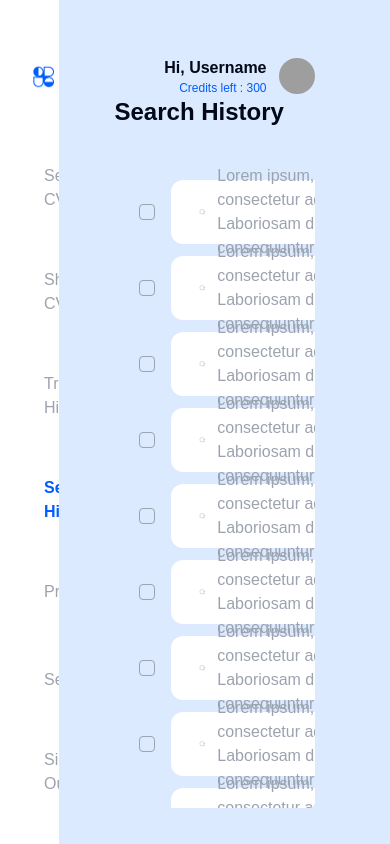
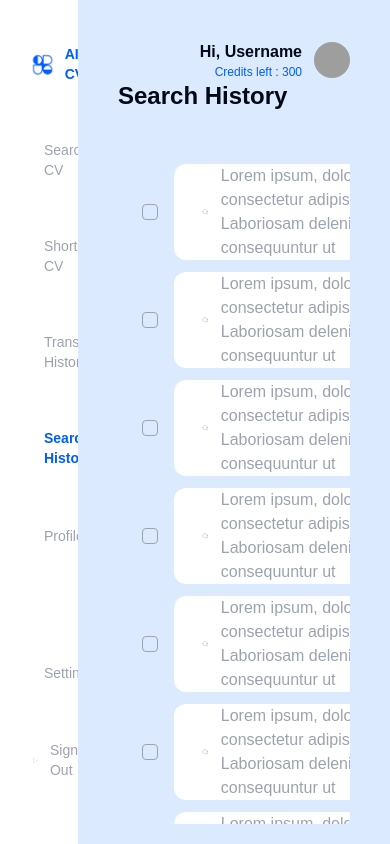
Before and after one commit to anandk1997/ai-cv, a Next.js app: page /search-history in a window 390 px wide. Built offline with nearby package versions, Linux system fonts and the light colour scheme; grey boxes are pictures that could not be loaded.

Commit message:
ui responsiveness

```diff
--- a/src/app/(auth)/layout.tsx
+++ b/src/app/(auth)/layout.tsx
@@ -10,8 +10,8 @@ const AuthLayout = ({
   children: React.ReactNode;
 }>) => {
   return (
-    <div className="flex flex-col md:flex-row justify-between h-[100vh] w-[100%] bg-[hsl(212deg_100%_97.06%)]">
-      <div className="flex flex-col justify-center items-center align-middle gap-12 content-center w-[50%]">
+    <div className="flex flex-col justify-center items-center gap-3 md:flex-row md:justify-between h-[100vh] overflow-auto w-[100%] bg-[hsl(212deg_100%_97.06%)]">
+      <div className="flex flex-col justify-center items-center align-middle gap-8 md:gap-12 content-center md:w-[50%]">
         <div className="flex items-center gap-2 ps-7 py-3 text-[#005dff] font-bold text-2xl">
           <Image src={AICV} height={65} width={65} alt="" />
 
@@ -31,8 +31,8 @@ const AuthLayout = ({
         </div>
       </div>
 
-      <div className="flex flex-col justify-center items-center align-middle gap-12 content-center w-[50%]">
-        <div className=" m-h-full w-[60%] bg-white px-10 py-16 rounded-3xl">
+      <div className="flex flex-col justify-center items-center align-middle gap-8 md:gap-12 content-center w-full md:w-[50%]">
+        <div className=" m-h-full w-[90%] md:w-[60%] bg-white px-10 py-16 rounded-3xl">
           {children}
         </div>
       </div>
--- a/src/app/(auth)/sign-in/SignInPage.tsx
+++ b/src/app/(auth)/sign-in/SignInPage.tsx
@@ -39,7 +39,7 @@ export const SignInPage = () => {
 
         <InputFloatedLabel label="Email address" name="email" required />
 
-        <div className="flex justify-between align-middle items-center mt-6">
+        <div className="flex justify-between align-middle items-center gap-2 mt-6">
           <Link href="/forgot-password" className="text-gray-600">
             Forgot password?
           </Link>
--- a/src/app/(main)/layout.tsx
+++ b/src/app/(main)/layout.tsx
@@ -11,7 +11,7 @@ const MainLayout = ({
     <div className="flex h-[100vh] w-[100%] bg-blue-100">
       <Sidebar />
 
-      <div className="w-[80%] p-14">
+      <div className="w-[80%] p-10">
         <div className="flex justify-end align-middle items-center w-full gap-3">
           <div className="flex flex-col justify-end align-bottom items-end">
             <span className="font-semibold">Hi, Username</span>
--- a/src/app/(main)/profile/page.tsx
+++ b/src/app/(main)/profile/page.tsx
@@ -15,8 +15,9 @@ const Profile = () => {
     <div className="bg-white h-full overflow-auto mt-4 p-12 rounded-3xl">
       <h1 className="font-semibold">Photo Profile</h1>
 
-      <section className="flex justify-between mt-3 mb-5">
-        <div className="flex align-middle items-center gap-6">
+      <section className="flex flex-col md:flex-row justify-between mt-3 mb-5 gap-2">
+        <div className="flex flex-col md:flex-row align-middle items-center gap-6">
+          <div className="flex gap-2 items-center">
             <Image
               src="https://picsum.photos/id/237/200/300"
               height={10}
@@ -32,8 +33,9 @@ const Profile = () => {
               <input type="file" className="hidden" name="" id="file" />
               Upload New Picture
             </label>
+          </div>
 
-          <button className="bg-[#F8F8F8] h-12 px-6 font-semibold text-gray-700 rounded-lg">
+          <button className="bg-[#F8F8F8] h-12 px-6 font-semibold text-gray-700 rounded-lg w-full md:w-24">
             Delete
           </button>
         </div>
@@ -66,7 +68,7 @@ const Profile = () => {
           </button>
         </div>
 
-        <div className="flex justify-between gap-3 mt-3">
+        <div className="flex flex-col md:flex-row justify-between gap-3 mt-3">
           <div className="flex flex-col flex-1 gap-1">
             <label htmlFor="" className="text-gray-500 text-sm">
               First Name
@@ -90,7 +92,7 @@ const Profile = () => {
           </div>
         </div>
 
-        <div className="flex justify-between gap-3 mt-3">
+        <div className="flex flex-col md:flex-row justify-between gap-3 mt-3">
           <div className="flex flex-col flex-1 gap-1">
             <label htmlFor="" className="text-gray-500 text-sm">
               Gender
@@ -140,7 +142,7 @@ const Profile = () => {
           </button>
         </div>
 
-        <div className="flex justify-between gap-3 mt-3">
+        <div className="flex flex-col md:flex-row justify-between gap-3 mt-3">
           <div className="flex flex-col flex-1 gap-1">
             <label htmlFor="" className="text-gray-500 text-sm">
               Phone number
@@ -195,7 +197,7 @@ const Profile = () => {
             <select
               name="language"
               disabled={!isEdit3}
-              className="h-12 border border-gray-400 rounded-md w-[49%] px-4"
+              className="h-12 border border-gray-400 rounded-md w-full md:w-[49%] px-4"
             >
               <option value="male">English</option>
               <option value="female">Hindi</option>
--- a/src/app/(main)/search-history/page.tsx
+++ b/src/app/(main)/search-history/page.tsx
@@ -14,7 +14,7 @@ const SearchHistory = () => {
             <Checkbox className="h-4 w-4 border-gray-400" />
 
             <div className="flex gap-4 align-middle items-center">
-              <div className="flex items-center gap-3 bg-white px-7 h-16 rounded-xl">
+              <div className="flex items-center gap-3 bg-white px-7 min-h-16 max-h-40 rounded-xl">
                 <Search size={20} strokeWidth={0.5} />
 
                 <span className="text-gray-400">
--- a/src/components/ui/sidebar.tsx
+++ b/src/components/ui/sidebar.tsx
@@ -23,9 +23,15 @@ export const Sidebar = () => {
     path === pathName ? "text-[#005dff] font-semibold" : "text-gray-400";
 
   return (
-    <div className="w-[15%] bg-white py-8 flex flex-col gap-3 h-full overflow-auto">
-      <div className="flex items-center gap-2 ps-7 py-3 text-[#005dff] font-bold text-2xl">
-        <Image src={AICV} height={55} width={55} alt="" />
+    <div className="w-[35%] lg:w-[20%] bg-white py-8 flex flex-col gap-3 h-full overflow-auto">
+      <div className="flex items-center gap-2 ps-7 py-3 text-[#005dff] font-bold text-sm md:text-2xl">
+        <Image
+          src={AICV}
+          height={20}
+          width={20}
+          alt=""
+          className="h-8 w-8 md:h-14 md:w-14"
+        />
 
         <span className="">AI CV</span>
       </div>
@@ -37,7 +43,7 @@ export const Sidebar = () => {
               <Link
                 href={"/search-cv"}
                 className={cn(
-                  "flex align-middle items-center gap-3 w-full ps-8 py-3 my-3",
+                  "flex align-middle items-center gap-3 w-full ps-8 py-3 my-3 text-sm md:text-base",
                   active("/search-cv"),
                 )}
               >
@@ -53,7 +59,7 @@ export const Sidebar = () => {
               <Link
                 href={"/shortlisted"}
                 className={cn(
-                  "flex align-middle items-center gap-3 w-full ps-8 py-3 my-3",
+                  "flex align-middle items-center gap-3 w-full ps-8 py-3 my-3 text-sm md:text-base",
                   active("/shortlisted"),
                 )}
               >
@@ -69,7 +75,7 @@ export const Sidebar = () => {
               <Link
                 href={"/transaction-history"}
                 className={cn(
-                  "flex align-middle items-center gap-3 w-full ps-8 py-3 my-3",
+                  "flex align-middle items-center gap-3 w-full ps-8 py-3 my-3 text-sm md:text-base",
                   active("/transaction-history"),
                 )}
               >
@@ -85,7 +91,7 @@ export const Sidebar = () => {
               <Link
                 href={"/search-history"}
                 className={cn(
-                  "flex align-middle items-center gap-3 w-full ps-8 py-3 my-3",
+                  "flex align-middle items-center gap-3 w-full ps-8 py-3 my-3 text-sm md:text-base",
                   active("/search-history"),
                 )}
               >
@@ -101,7 +107,7 @@ export const Sidebar = () => {
               <Link
                 href={"/profile"}
                 className={cn(
-                  "flex align-middle items-center gap-3 w-full ps-8 py-3 my-3",
+                  "flex align-middle items-center gap-3 w-full ps-8 py-3 my-3 text-sm md:text-base",
                   active("/profile"),
                 )}
               >
@@ -121,7 +127,7 @@ export const Sidebar = () => {
               <Link
                 href={"/settings"}
                 className={cn(
-                  "flex align-middle items-center gap-3 w-full ps-8 py-3 my-3",
+                  "flex align-middle items-center gap-3 w-full ps-8 py-3 my-3 text-sm md:text-base",
                   active("/settings"),
                 )}
               >
@@ -137,7 +143,7 @@ export const Sidebar = () => {
               <Link
                 href={"/"}
                 className={cn(
-                  "flex align-middle items-center gap-3 w-full ps-8 py-3 my-3",
+                  "flex align-middle items-center gap-3 w-full ps-8 py-3 my-3 text-sm md:text-base",
                   active("/sign-out"),
                 )}
               >
```
Lines whose indentation alone changed are shown as unchanged.
